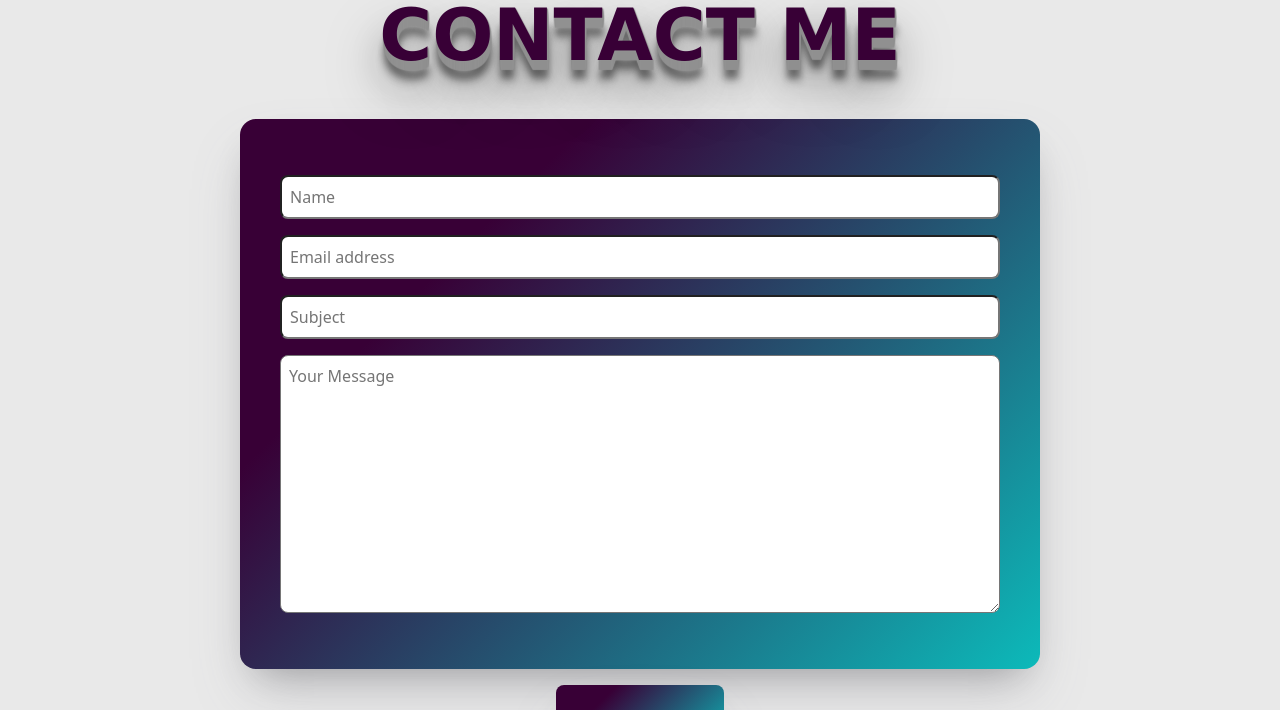
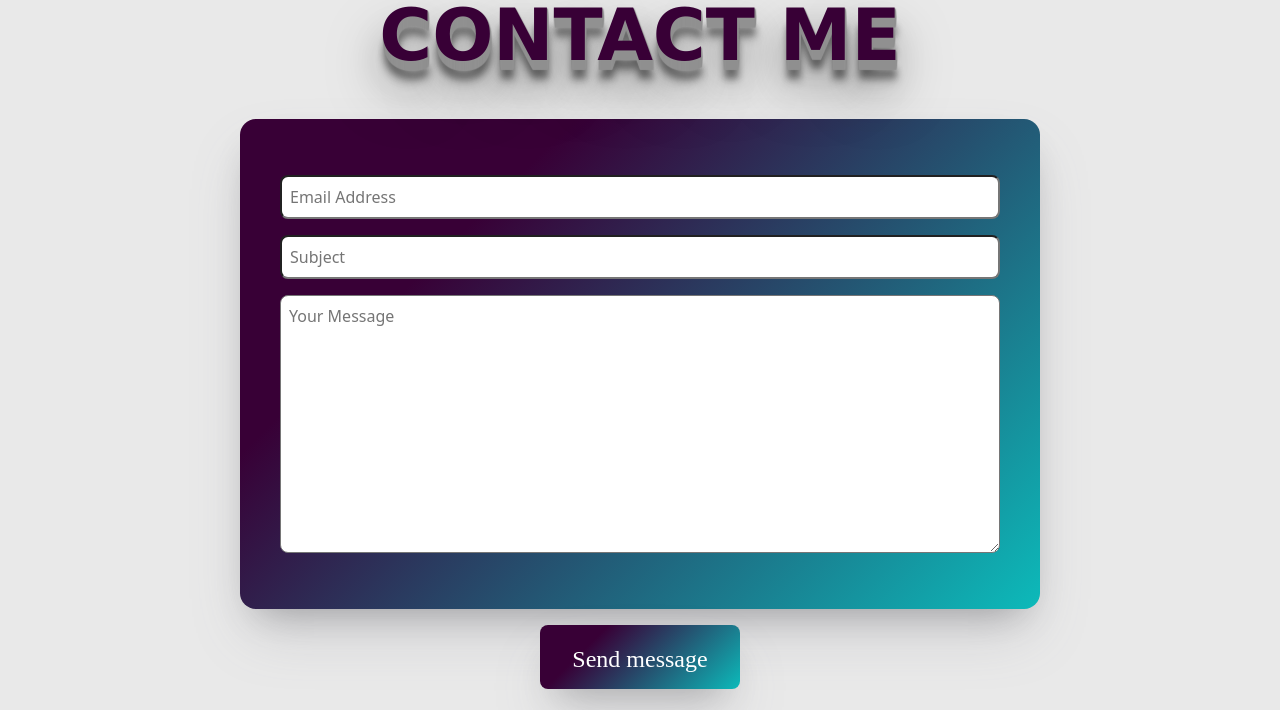
Before and after one commit to Shikha291/Portfolio, a plain HTML site: page index.html in a window 1280 px wide. Shown: the part 5950-6660 px from the top of the page. Drawn offline with nearby package versions, Linux system fonts and the light colour scheme.

Commit message:
Made the form working

```diff
--- a/index.html
+++ b/index.html
@@ -195,26 +195,20 @@
             <h1 class="contactHeading text-uppercase">Contact me</h1>
         </div>
         <div class="cform">
-            <form>
+            <form id="contactform" action="https://getform.io/f/6e6c3621-28b5-479b-b6b8-12df1e035645" method="POST">
                 <div class="contactForm">
-                    <input class="cinfo" type="text" name="name" id="name" placeholder="Name">
-                    <input class="cinfo" type="email" name="email" id="email" placeholder="Email address">
-                    <input class="cinfo" type="text" name="subject" id="subject" placeholder="Subject">
-                    <textarea class="cinfo" name="message" id="message" cols="30" rows="10"
-                        placeholder="Your Message"></textarea>
+                    <input class="cinfo" type="email" name="email" placeholder="Email Address">
+                    <input class="cinfo" type="text" placeholder="Subject" name="subject">
+                    <textarea class="cinfo" name="message" cols="30" rows="10" placeholder="Your Message"></textarea>
                 </div>
-                <button type="submit" class="contactbtn d-flex justify-content-center">Send message</button>
+                <button type="submit" id="contactbtn" class="d-flex justify-content-center">Send message</button>
             </form>
+
         </div>
         <div class="clinks d-flex justify-content-center">
 
             <a class="link" href="https://www.linkedin.com/in/shikha-gupta-b8a6881b0/" target="_blank"><i
                     class="fab fa-linkedin"></i></a>
-
-            <a class="link" href="https://mail.google.com/mail/?view=cm&fs=1&tf=1&to=shikha981492@gmail.com"
-                target="_blank"><i class="fab fa-google-plus"></i></a>
-
-
             <a class="link" href="https://github.com/Shikha291" target="_blank"><i class="fab fa-github"></i>
             </a>
         </div>
--- a/style.css
+++ b/style.css
@@ -314,7 +314,7 @@ a.active {
   padding: 1vmin;
 }
 
-.contactbtn {
+#contactbtn {
   margin: 2vmin auto;
   background-color: #0cbaba;
   background-image: linear-gradient(315deg, #0cbaba 0%, #380036 74%);
@@ -326,6 +326,17 @@ a.active {
   border: none;
   box-shadow: rgba(115, 115, 129, 0.25) 0px 30px 60px -12px,
     rgba(0, 0, 0, 0.3) 0px 18px 36px -18px;
+  text-decoration: none;
+  width: 25vmin;
+  height: 8vmin;
+  text-align: center;
+}
+
+#contactbtn:hover {
+  color: #fff;
+  width: 26vmin;
+  height: 9vmin;
+  font-size: 3.1vmin;
 }
 
 .clinks {
@@ -354,7 +365,7 @@ a.active {
   .sdetailsdiv {
     flex-direction: column;
   }
-  .sitems{
+  .sitems {
     justify-content: center;
   }
   .sitem {
```
Also changed, not shown: index.js (+14 -0 lines).
